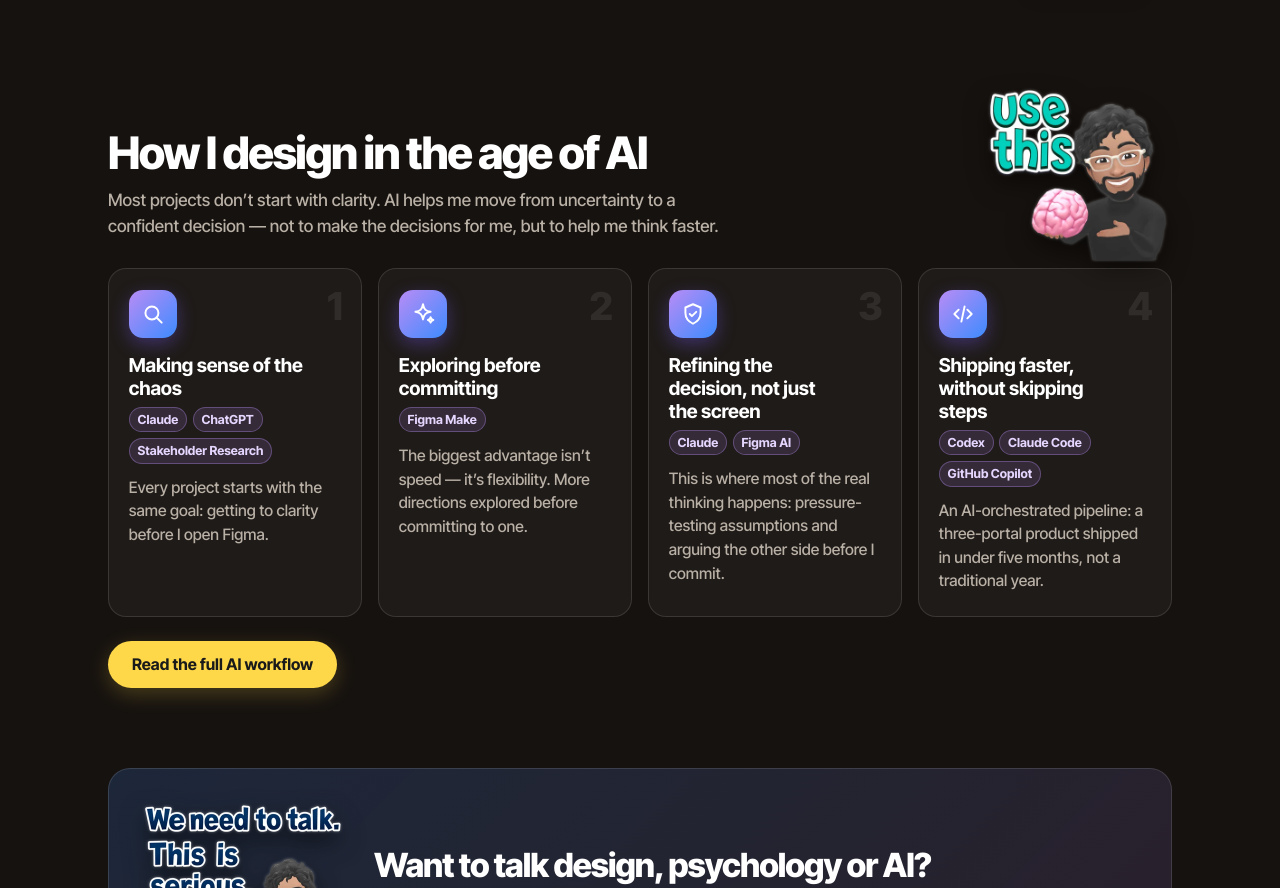
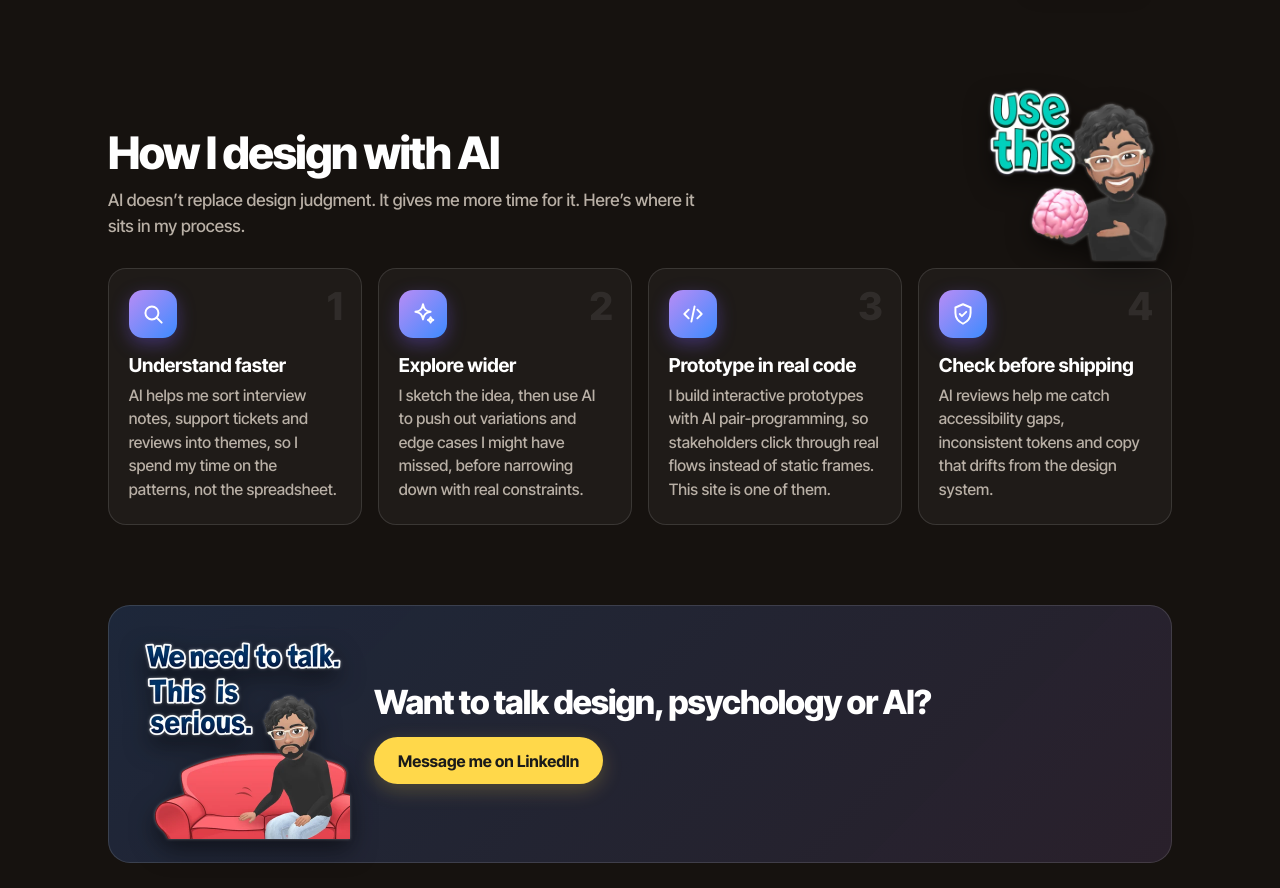
Before and after one commit to Arpan1605/psych.design, a React (Vite) app: page / in a window 1280 px wide. Shown: the part 1328-2216 px from the top of the page. Built offline with nearby package versions, Linux system fonts and the light colour scheme.

Commit message:
Restore original homepage AI section

```diff
--- a/src/pages/Home.tsx
+++ b/src/pages/Home.tsx
@@ -1,4 +1,3 @@
-import type { ReactNode } from 'react'
 import { Link } from 'react-router-dom'
 import { motion, useReducedMotion } from 'framer-motion'
 import { caseStudies } from '../data/caseStudies'
@@ -7,31 +6,27 @@ import { Brain } from '../components/Brain'
 import { psychColor } from '../components/PsychMeter'
 import '../styles/home.css'
 
-/** How Arpan works with AI, from arpansheth.digital/ai-workflow.html */
-const aiSteps: { title: string; tools: string[]; text: ReactNode; icon: 'search' | 'spark' | 'shield' | 'code' }[] = [
+/** How Arpan works with AI. Draft copy: edit to match the real process. */
+const aiSteps = [
   {
-    title: 'Making sense of the chaos',
-    tools: ['Claude', 'ChatGPT', 'Stakeholder Research'],
-    text: 'Every project starts with the same goal: getting to clarity before I open Figma.',
-    icon: 'search',
+    title: 'Understand faster',
+    text: 'AI helps me sort interview notes, support tickets and reviews into themes, so I spend my time on the patterns, not the spreadsheet.',
+    icon: 'search' as const,
   },
   {
-    title: 'Exploring before committing',
-    tools: ['Figma Make'],
-    text: 'The biggest advantage isn’t speed — it’s flexibility. More directions explored before committing to one.',
-    icon: 'spark',
+    title: 'Explore wider',
+    text: 'I sketch the idea, then use AI to push out variations and edge cases I might have missed, before narrowing down with real constraints.',
+    icon: 'spark' as const,
   },
   {
-    title: 'Refining the decision, not just the screen',
-    tools: ['Claude', 'Figma AI'],
-    text: 'This is where most of the real thinking happens: pressure-testing assumptions and arguing the other side before I commit.',
-    icon: 'shield',
+    title: 'Prototype in real code',
+    text: 'I build interactive prototypes with AI pair-programming, so stakeholders click through real flows instead of static frames. This site is one of them.',
+    icon: 'code' as const,
   },
   {
-    title: 'Shipping faster, without skipping steps',
-    tools: ['Codex', 'Claude Code', 'GitHub Copilot'],
-    text: 'An AI-orchestrated pipeline: a three-portal product shipped in under five months, not a traditional year.',
-    icon: 'code',
+    title: 'Check before shipping',
+    text: 'AI reviews help me catch accessibility gaps, inconsistent tokens and copy that drifts from the design system.',
+    icon: 'shield' as const,
   },
 ]
 
@@ -135,10 +130,9 @@ export function Home() {
       <section className="h-section" id="ai" aria-labelledby="ai-h">
         <div className="h-ai-head">
           <div>
-            <h2 id="ai-h">How I design in the age of AI</h2>
+            <h2 id="ai-h">How I design with AI</h2>
             <p className="h-section-lede">
-              Most projects don’t start with clarity. AI helps me move from uncertainty to a confident decision —
-              not to make the decisions for me, but to help me think faster.
+              AI doesn’t replace design judgment. It gives me more time for it. Here’s where it sits in my process.
             </p>
           </div>
           <img src={narrator.extras.useThis} alt="Arpan holding a brain, saying use this" className="h-ai-sticker sticker" />
@@ -148,16 +142,10 @@ export function Home() {
             <li key={s.title} className="h-ai-step">
               <span className="h-ai-icon"><StepIcon name={s.icon} /></span>
               <h3>{s.title}</h3>
-              <ul className="h-ai-tools" aria-label="Tools">
-                {s.tools.map((t) => <li key={t}>{t}</li>)}
-              </ul>
               <p>{s.text}</p>
             </li>
           ))}
         </ol>
-        <p className="h-ai-more">
-          <a className="h-btn" href="#/ai-workflow" target="_blank" rel="noopener">Read the full AI workflow</a>
-        </p>
       </section>
 
       {/* ---------- Closing ---------- */}
--- a/src/styles/ai-workflow.css
+++ b/src/styles/ai-workflow.css
@@ -3,6 +3,8 @@
 .aiw p { color: var(--ink-soft); line-height: 1.6; max-width: 62ch; }
 .aiw p a { color: var(--highlight); text-decoration: underline; text-underline-offset: 2px; }
 .aiw-star { color: var(--highlight); }
+.h-ai-tools { list-style: none; padding: 0; margin: 0; display: flex; flex-wrap: wrap; gap: 0.35rem; }
+.h-ai-tools li { font-size: 0.78rem; font-weight: 600; color: #e5d6ff; padding: 0.2rem 0.55rem; border-radius: 999px; background: rgba(185, 140, 245, 0.14); box-shadow: inset 0 0 0 1px rgba(185, 140, 245, 0.35); }
 
 /* hero */
 .aiw-hero {
--- a/src/styles/home.css
+++ b/src/styles/home.css
@@ -178,12 +178,7 @@ a.h-study:hover { box-shadow: inset 0 0 0 1px rgba(255, 216, 74, 0.6), 0 10px 30
 .h-ai-step p { color: var(--ink-soft); font-size: 0.98rem; line-height: 1.5; }
 .h-ai-head { display: flex; align-items: flex-end; justify-content: space-between; gap: 1.5rem; }
 .h-ai-sticker { width: 190px; height: auto; flex-shrink: 0; margin-bottom: -1.25rem; }
-.h-ai-step h3 { padding-right: 2.2rem; }
-.h-ai-tools { list-style: none; padding: 0; margin: 0 0 0.75rem; display: flex; flex-wrap: wrap; gap: 0.35rem; }
-.h-ai-tools li { font-size: 0.78rem; font-weight: 600; color: #e5d6ff; padding: 0.2rem 0.55rem; border-radius: 999px; background: rgba(185, 140, 245, 0.14); box-shadow: inset 0 0 0 1px rgba(185, 140, 245, 0.35); }
-.h-ai-step p a { color: var(--highlight); text-decoration: underline; text-underline-offset: 2px; }
-.h-ai-more { margin-top: 1.5rem; }
-#ai { scroll-margin-top: 1.5rem; }
+.h-draft { margin-top: 0.9rem; font-size: 0.85rem; color: var(--highlight); }
 
 /* closing */
 .h-closing {
```
